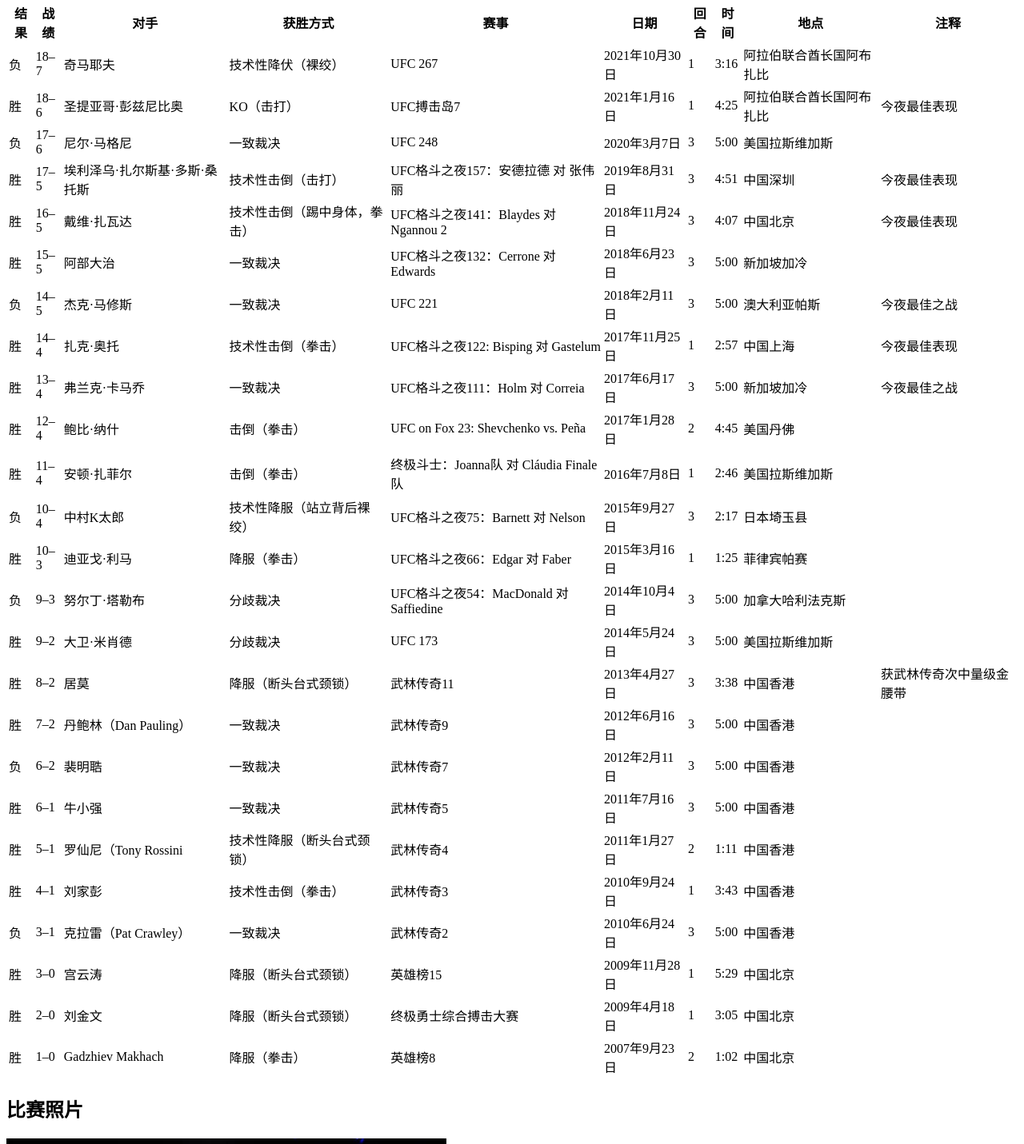
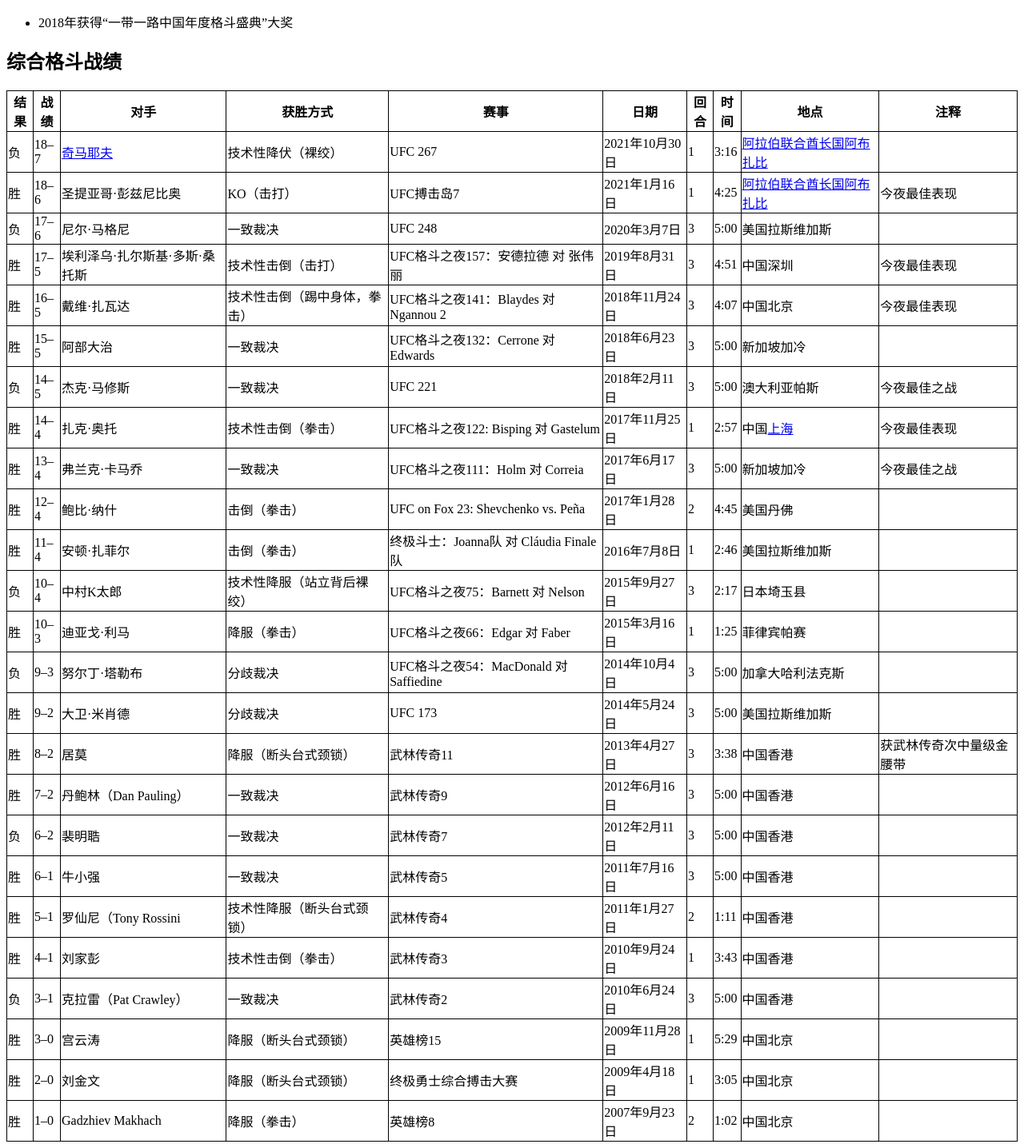
Before and after one commit to SamFfffan/html-lijingliang, a plain HTML site: page index.html in a window 1280 px wide. Shown: the part 880-2311 px from the top of the page at 80% size. Drawn offline with Linux system fonts and the light colour scheme.

Commit message:
更新 index.html

```diff
--- a/index.html
+++ b/index.html
@@ -3,23 +3,48 @@
 <head>
     <meta charset="UTF-8">
     <meta http-equiv="X-UA-Compatible" content="IE=edge">
-    <meta name="viewport" content="width=device-width, initial-scale=1.0">
+    <meta name="viewport" content="width=device-width, initial-scale=1.0, minimum-scale=1.0, maximum-scale=1.0, user-scalable=no">
     <title>李景亮</title>
     <style>
         img{
             max-width: 100%;
         }
+
+        table {
+        border-spacing: 10px;
+            table-layout: auto;
+        border-collapse: collapse;
+        border-spacing: 0;
+        }
+
+       td,th{
+           border: 1px solid black;
+       }
     </style>
 </head>
 <body>
-    <h1>
+
+    <nav>
+        <ol>
+            <li><a href="#li">个人简介</a></li>
+            <li><a href="#events">重要事件</a></li>
+            <li><a href="#awards">冠军头衔与成就</a></li>
+            <li><a href="#pictures">比赛照片</a></li>
+            <li><a href="#ufc">UFC生涯</a></li>
+        </ol>
+    </nav>
+
+
+
+
+    <h1 id="li">
         李景亮
     </h1>
     <p>
         绰号“吸血魔”,出生于
         1988年3月20日。中国新疆塔城地区人，中国综合格斗运动员，效力于北京拳天下MMA综合搏击俱乐部（China Top Team）。现为终极格斗锦标赛（UFC Ultimate Fighting Championship）次中量级选手。他是继张铁泉、居马别克之后第三位进军UFC的中国选手。李景亮堪称中国ufc第一人，其职业生涯战绩为18胜7负；在UFC的战绩则为15战10胜5负。截至2021年11月23日，李景亮在UFC次中量级排名第12位。
     </p>
-    <h2>
+    <h2 id="events">
         重要事件
     </h2>
 
@@ -32,7 +57,7 @@
         <li>2021年，在UFC搏击岛7赛事中，首回合KO击败了阿根廷一哥圣提亚哥-彭兹尼比奥，赢得了职业生涯中最具分量的一场胜利。</li>
     </ul>
 
-    <h2>冠军头衔与成就</h2>
+    <h2 id="awards">冠军头衔与成就</h2>
     <strong>武林传奇</strong>
     <ul>
         <li>次中量级冠军（2013年）</li>
@@ -51,23 +76,25 @@
         <li>2018年获得“一带一路中国年度格斗盛典”大奖</li>
     </ul>
 
-    <h2>
+    <h2 id="fights">
         综合格斗战绩
     </h2>
 
     <table>
         <thead>
-            <tr><th>结果</th><th>战绩</th><th>对手</th><th>获胜方式</th><th>赛事</th><th>日期</th><th>回合</th><th>时间</th><th>地点</th><th>注释</th></tr>
+            <tr>
+                <th>结果</th><th>战绩</th><th>对手</th><th>获胜方式</th><th>赛事</th><th>日期</th><th>回合</th><th>时间</th><th>地点</th><th>注释</th>
+            </tr>
         </thead>
     <tbody>
     <tr>
-        <td>负</td>	 <td>18–7</td><td>奇马耶夫</td>	<td>技术性降伏（裸绞）</td>	<td>UFC 267</td>	<td>2021年10月30日</td>	<td>1</td>	<td>3:16</td>	<td>阿拉伯联合酋长国阿布扎比</td>
+        <td>负</td><td>18–7</td><td><a href="//zh.wikipedia.org/wiki/%E5%93%88%E5%A7%86%E6%89%8E%E7%89%B9%C2%B7%E5%A5%87%E9%A9%AC%E8%80%B6%E5%A4%AB" target="_blank">奇马耶夫</a></td><td>技术性降伏（裸绞）</td><td>UFC 267</td><td>2021年10月30日</td>	<td>1</td>	<td>3:16</td><td><a href="//zh.wikipedia.org/wiki/%E9%98%BF%E6%8B%89%E4%BC%AF%E8%81%94%E5%90%88%E9%85%8B%E9%95%BF%E5%9B%BD" target="_blank">阿拉伯联合酋长国</a><a href="//zh.wikipedia.org/wiki/%E9%98%BF%E5%B8%83%E6%89%8E%E6%AF%94" target="_blank">阿布扎比</a></td> <td><pre></pre></td>
     </tr>
     <tr>
-        <td>胜</td>	<td>18–6</td><td>圣提亚哥·彭兹尼比奥</td>	<td>KO（击打）</td>	<td>UFC搏击岛7</td>	<td>2021年1月16日</td>	<td>1</td>	<td>4:25</td>	<td>阿拉伯联合酋长国阿布扎比</td>	<td>今夜最佳表现</td>
+        <td>胜</td>	<td>18–6</td><td>圣提亚哥·彭兹尼比奥</td>	<td>KO（击打）</td>	<td>UFC搏击岛7</td>	<td>2021年1月16日</td>	<td>1</td>	<td>4:25</td>	<td><a href="//zh.wikipedia.org/wiki/%E9%98%BF%E6%8B%89%E4%BC%AF%E8%81%94%E5%90%88%E9%85%8B%E9%95%BF%E5%9B%BD" target="_blank">阿拉伯联合酋长国</a><a href="//zh.wikipedia.org/wiki/%E9%98%BF%E5%B8%83%E6%89%8E%E6%AF%94" target="_blank">阿布扎比</a></td>	<td>今夜最佳表现</td>
     </tr>
     <tr>
-        <td>负</td>	<td>17–6</td>	<td>尼尔·马格尼</td>	<td>一致裁决</td>	<td>UFC 248</td>	<td>2020年3月7日</td>	<td>3</td>	<td>5:00</td>	<td>美国拉斯维加斯</td>
+        <td>负</td>	<td>17–6</td>	<td>尼尔·马格尼</td>	<td>一致裁决</td>	<td>UFC 248</td>	<td>2020年3月7日</td>	<td>3</td>	<td>5:00</td>	<td>美国拉斯维加斯</td><td><pre></pre></td>
     </tr>
     <tr>
         <td>胜</td>	<td>17–5</td>	<td>埃利泽乌·扎尔斯基·多斯·桑托斯</td>	<td>技术性击倒（击打）</td>	<td>UFC格斗之夜157：安德拉德 对 张伟丽</td>	<td>2019年8月31日</td>	<td>3</td>	<td>4:51</td>	<td>中国深圳</td>	<td>今夜最佳表现</td>
@@ -76,80 +103,91 @@
         <td>胜</td>	<td>16–5</td>	<td>戴维·扎瓦达</td>	<td>技术性击倒（踢中身体，拳击）</td>	<td>UFC格斗之夜141：Blaydes 对 Ngannou 2</td>	<td>2018年11月24日</td> <td>3</td>	<td>4:07</td>	<td>中国北京</td>	<td>今夜最佳表现</td>
     </tr>
     <tr>
-        <td>胜</td>	<td>15–5</td>	<td>阿部大治</td>	<td>一致裁决</td>	<td>UFC格斗之夜132：Cerrone 对 Edwards</td>	<td>2018年6月23日</td>	<td>3</td>	<td>5:00</td>	<td>新加坡加冷</td>
+        <td>胜</td>	<td>15–5</td>	<td>阿部大治</td>	<td>一致裁决</td>	<td>UFC格斗之夜132：Cerrone 对 Edwards</td>	<td>2018年6月23日</td>	<td>3</td>	<td>5:00</td>	<td>新加坡加冷</td><td><pre></pre></td>
     </tr>
     <tr>
         <td>负</td>	<td>14–5</td>	<td>杰克·马修斯</td>	<td>一致裁决</td>	<td>UFC 221</td>	<td>2018年2月11日</td>	<td>3</td>	<td>5:00</td>	<td>澳大利亚帕斯</td>	<td>今夜最佳之战</td>
     </tr>
     <tr>
-        <td>胜</td>	<td>14–4</td>	<td>扎克·奥托</td>	<td>技术性击倒（拳击）</td>	<td>UFC格斗之夜122: Bisping 对 Gastelum</td>	<td>2017年11月25日</td>	<td>1</td>	<td>2:57</td>	<td>中国上海</td>	<td>今夜最佳表现</td>
+        <td>胜</td>	<td>14–4</td>	<td>扎克·奥托</td>	<td>技术性击倒（拳击）</td>	<td>UFC格斗之夜122: Bisping 对 Gastelum</td>	<td>2017年11月25日</td>	<td>1</td>	<td>2:57</td>	<td>中国<a href="//zh.wikipedia.org/wiki/%E4%B8%8A%E6%B5%B7" target="_blank">上海</a></td>	<td>今夜最佳表现</td>
     </tr>
     <tr>
         <td>胜</td>	<td>13–4</td>	<td>弗兰克·卡马乔</td>	<td>一致裁决</td>	<td>UFC格斗之夜111：Holm 对 Correia</td>	<td>2017年6月17日</td>	<td>3</td>	<td>5:00</td>	<td>新加坡加冷</td>	<td>今夜最佳之战</td>
     </tr>
     <tr>
-        <td>胜</td>	<td>12–4</td>	<td>鲍比·纳什</td>	<td>击倒（拳击）</td>	<td>UFC on Fox 23: Shevchenko vs. Peña</td>	<td>2017年1月28日</td>	<td>2</td>	<td>4:45</td>	<td>美国丹佛</td>
+        <td>胜</td>	<td>12–4</td>	<td>鲍比·纳什</td>	<td>击倒（拳击）</td>	<td>UFC on Fox 23: Shevchenko vs. Peña</td>	<td>2017年1月28日</td>	<td>2</td>	<td>4:45</td>	<td>美国丹佛</td><td><pre></pre></td>
+    </tr>
+
+    <tr>    <td>胜</td>	<td>11–4</td>	<td>安顿·扎菲尔</td>	<td>击倒（拳击）</td>	<td>终极斗士：Joanna队 对 Cláudia Finale队</td>	<td>2016年7月8日</td>	<td>1</td>	<td>2:46</td>	<td>美国拉斯维加斯</td>
+        <td><pre></pre></td></tr>
+
+    <tr>
+        <td>负</td>	<td>10–4</td>	<td>中村K太郎</td>	<td>技术性降服（站立背后裸绞）</td>	<td>UFC格斗之夜75：Barnett 对 Nelson</td>	<td>2015年9月27日</td>	<td>3</td>	<td>2:17</td>	<td>日本埼玉县</td><td><pre></pre></td>
     </tr>
     <tr>
-        <td>
-    </tr>
-    <tr>    <td>胜</td>	<td>11–4</td>	<td>安顿·扎菲尔</td>	<td>击倒（拳击）</td>	<td>终极斗士：Joanna队 对 Cláudia Finale队</td>	<td>2016年7月8日</td>	<td>1</td>	<td>2:46</td>	<td>美国拉斯维加斯</td></tr>
-    <tr></td></tr>
-    <tr>
-        <td>负</td>	<td>10–4</td>	<td>中村K太郎</td>	<td>技术性降服（站立背后裸绞）</td>	<td>UFC格斗之夜75：Barnett 对 Nelson</td>	<td>2015年9月27日</td>	<td>3</td>	<td>2:17</td>	<td>日本埼玉县</td>
+        <td>胜</td>	<td>10–3</td>	<td>迪亚戈·利马</td>	<td>降服（拳击）</td>	<td>UFC格斗之夜66：Edgar 对 Faber</td>	<td>2015年3月16日</td>	<td>1</td>	<td>1:25</td>	<td>菲律宾帕赛</td><td><pre></pre></td>
     </tr>
     <tr>
-        <td>胜</td>	<td>10–3</td>	<td>迪亚戈·利马</td>	<td>降服（拳击）</td>	<td>UFC格斗之夜66：Edgar 对 Faber</td>	<td>2015年3月16日</td>	<td>1</td>	<td>1:25</td>	<td>菲律宾帕赛</td>
+        <td>负</td>	<td>9–3</td>	<td>努尔丁·塔勒布</td>	<td>分歧裁决</td>	<td>UFC格斗之夜54：MacDonald 对 Saffiedine</td>	<td>2014年10月4日</td>	<td>3</td>	<td>5:00</td>	<td>加拿大哈利法克斯</td><td><pre></pre></td>
     </tr>
     <tr>
-        <td>负</td>	<td>9–3</td>	<td>努尔丁·塔勒布</td>	<td>分歧裁决</td>	<td>UFC格斗之夜54：MacDonald 对 Saffiedine</td>	<td>2014年10月4日</td>	<td>3</td>	<td>5:00</td>	<td>加拿大哈利法克斯</td>
-    </tr>
-    <tr>
-        <td>胜</td>	<td>9–2</td>	<td>大卫·米肖德</td>	<td>分歧裁决</td>	<td>UFC 173</td>	<td>2014年5月24日</td>	<td>3</td>	<td>5:00</td>	<td>美国拉斯维加斯</td>
+        <td>胜</td>	<td>9–2</td>	<td>大卫·米肖德</td>	<td>分歧裁决</td>	<td>UFC 173</td>	<td>2014年5月24日</td>	<td>3</td>	<td>5:00</td>	<td>美国拉斯维加斯</td><td><pre></pre></td>
     </tr>
     <tr>
         <td>胜</td>	<td>8–2</td>	<td>居莫</td>	<td>降服（断头台式颈锁）</td>	<td>武林传奇11</td>	<td>2013年4月27日</td>	<td>3</td>	<td>3:38</td>	<td>中国香港</td>	<td>获武林传奇次中量级金腰带</td>
     </tr>
     <tr>
-        <td>胜</td>	<td>7–2</td>	<td>丹鲍林（Dan Pauling）</td>	<td>一致裁决</td>	<td>武林传奇9</td>	<td>2012年6月16日</td>	<td>3</td>	<td>5:00</td>	<td>中国香港</td>
+        <td>胜</td>	<td>7–2</td>	<td>丹鲍林（Dan Pauling）</td>	<td>一致裁决</td>	<td>武林传奇9</td>	<td>2012年6月16日</td>	<td>3</td>	<td>5:00</td>	<td>中国香港</td><td><pre></pre></td>
     </tr>
     <tr>
-        <td>负</td>	<td>6–2</td>	<td>裴明聕</td>	<td>一致裁决</td>	<td>武林传奇7</td>	<td>2012年2月11日</td>	<td>3</td>	<td>5:00</td>	<td>中国香港</td>
+        <td>负</td>	<td>6–2</td>	<td>裴明聕</td>	<td>一致裁决</td>	<td>武林传奇7</td>	<td>2012年2月11日</td>	<td>3</td>	<td>5:00</td>	<td>中国香港</td><td><pre></pre></td>
     </tr>
     <tr>
-        <td>胜</td>	<td>6–1</td>	<td>牛小强</td>	<td>一致裁决</td>	<td>武林传奇5</td>	<td>2011年7月16日</td>	<td>3</td>	<td>5:00</td>	<td>中国香港</td>
+        <td>胜</td>	<td>6–1</td>	<td>牛小强</td>	<td>一致裁决</td>	<td>武林传奇5</td>	<td>2011年7月16日</td>	<td>3</td>	<td>5:00</td>	<td>中国香港</td><td><pre></pre></td>
     </tr>
     <tr>
-        <td>胜</td>	<td>5–1</td>	<td>罗仙尼（Tony Rossini</td>）	<td>技术性降服（断头台式颈锁）</td>	<td>武林传奇4</td>	<td>2011年1月27日</td>	<td>2</td>	<td>1:11</td>	<td>中国香港</td>
+        <td>胜</td>	<td>5–1</td>	<td>罗仙尼（Tony Rossini</td>	<td>技术性降服（断头台式颈锁）</td>	<td>武林传奇4</td>	<td>2011年1月27日</td>	<td>2</td>	<td>1:11</td>	<td>中国香港</td><td><pre></pre></td>
     </tr>
     <tr>
-        <td>胜</td>	<td>4–1</td>	<td>刘家彭</td>	<td>技术性击倒（拳击）</td>	<td>武林传奇3</td>	<td>2010年9月24日</td>	<td>1</td>	<td>3:43</td>	<td>中国香港</td>
+        <td>胜</td>	<td>4–1</td>	<td>刘家彭</td>	<td>技术性击倒（拳击）</td>	<td>武林传奇3</td>	<td>2010年9月24日</td>	<td>1</td>	<td>3:43</td>	<td>中国香港</td><td><pre></pre></td>
     </tr>
     <tr>
-        <td>负</td>	<td>3–1</td>	<td>克拉雷（Pat Crawley）</td>	<td>一致裁决</td>	<td>武林传奇2</td>	<td>2010年6月24日</td>	<td>3</td>	<td>5:00</td>	<td>中国香港</td>
+        <td>负</td>	<td>3–1</td>	<td>克拉雷（Pat Crawley）</td>	<td>一致裁决</td>	<td>武林传奇2</td>	<td>2010年6月24日</td>	<td>3</td>	<td>5:00</td>	<td>中国香港</td><td><pre></pre></td>
     </tr>
     <tr>
-        <td>胜</td>	<td>3–0</td>	<td>宫云涛</td>	<td>降服（断头台式颈锁）</td>	<td>英雄榜15</td>	<td>2009年11月28日</td>	<td>1</td>	<td>5:29</td>	<td>中国北京</td>
+        <td>胜</td>	<td>3–0</td>	<td>宫云涛</td>	<td>降服（断头台式颈锁）</td>	<td>英雄榜15</td>	<td>2009年11月28日</td>	<td>1</td>	<td>5:29</td>	<td>中国北京</td><td><pre></pre></td>
     </tr>
     <tr>
-        <td>胜</td>	<td>2–0</td>	<td>刘金文</td>	<td>降服（断头台式颈锁）</td>	<td>终极勇士综合搏击大赛</td>	<td>2009年4月18日</td>	<td>1</td>	<td>3:05</td>	<td>中国北京</td>
+        <td>胜</td>	<td>2–0</td>	<td>刘金文</td>	<td>降服（断头台式颈锁）</td>	<td>终极勇士综合搏击大赛</td>	<td>2009年4月18日</td>	<td>1</td>	<td>3:05</td>	<td>中国北京</td><td><pre></pre></td>
     </tr>
     <tr>
-        <td>胜</td>	<td>1–0</td>	<td>Gadzhiev Makhach</td>	<td>降服（拳击）</td>	<td>英雄榜8</td>	<td>2007年9月23日</td>	<td>2</td>	<td>1:02</td>	<td>中国北京</td>
+        <td>胜</td>	<td>1–0</td>	<td>Gadzhiev Makhach</td>	<td>降服（拳击）</td>	<td>英雄榜8</td>	<td>2007年9月23日</td>	<td>2</td>	<td>1:02</td>	<td>中国北京</td><td><pre></pre></td>
     </tr>
 </tbody>
 </table>
 
-<h2>比赛照片</h2>
+<h2 id="pictures">比赛照片</h2>
 
 
-    <div><img width=550 src="images/li1.jpeg" alt="图1"></div>
-    <div><img width=550 src="images/li3.jpg" alt="图3"></div>
-    <div><img width=550 src="images/li4.jpg" alt="图4"></div>
-    <div><img width=550 src="images/li2.jpeg" alt="图2"></div>
+    <div><a href="images/li1.jpeg" target="_blank">
+            <img width=550 src="images/li1.jpeg" alt="图1">
+        </a>
+    </div>
+    <div><a href="images/li3.jpg" target="_blank">
+        <img width=550 src="images/li3.jpg" alt="图3">
+    </a>
+</div>
+<div><a href="images/li4.jpg" target="_blank">
+    <img width=550 src="images/li4.jpg" alt="图4">
+</a>
+</div>
+<div><a href="images/li2.jpeg" target="_blank">
+    <img width=550 src="images/li2.jpeg" alt="图2">
+</a>
+</div>
 
 
-<h2>UFC生涯</h2>
+<h2 id="ufc">UFC生涯</h2>
 
 <strong>2014年起出场终极格斗锦标赛，截至<em>2021年11月</em>，李景亮战绩为10胜5负。</strong>
 
@@ -172,12 +210,7 @@
     <li>2021年1月16日，李景亮在UFC搏击岛7赛事中以替代穆斯里穆的身份对战圣提亚哥·彭兹尼比奥。李景亮在第一回合击倒彭兹尼比奥，获得了比赛胜利。并且赢得了今夜最佳表现。在此战之后，李景亮进入UFC次中量级排名第12位。</li>
     <li>2021年10月30日，李景亮在UFC 267对战瑞典选手奇马耶夫，奇马耶夫在第一回合裸绞降伏李景亮。</li>
 </ul>
-    <hr>
-    2004年，16岁的李景亮加入了自由式摔跤专业队进系统训练。
-    2006年，18岁的李景亮参加新疆自治区全运会，获得自由式摔跤69公斤级的第3名。
-    2007年，李景亮拜宝力高为师，开始学习散打。同年7月，李景亮参加“散打之王争霸赛”，拿下84公斤级冠军。并在同年9月“英雄榜8：东方欲晓”赛事中，战胜俄罗斯选手Gadzhiev Makhach。
-    2008年，李景亮开始学习综合格斗（MMA）。之后，他加入了宝力高师兄弟张铁泉所在的“拳天下”搏击俱乐部。
-    2009年，李景亮在“终极武士”的擂台上击败了全胜战绩的刘金文。随后在“武林传奇”赛事中，取得了三胜一负的战绩。可惜最后一战中败给韩国的裴明皓，与冠军失之交臂。
-    2013年李景亮在武林传奇中，用招牌技术“断头台”战胜泰国实力派悍将居莫，并获得了“吸血魔”的外号。
+
+
 </body>
 </html>
```
